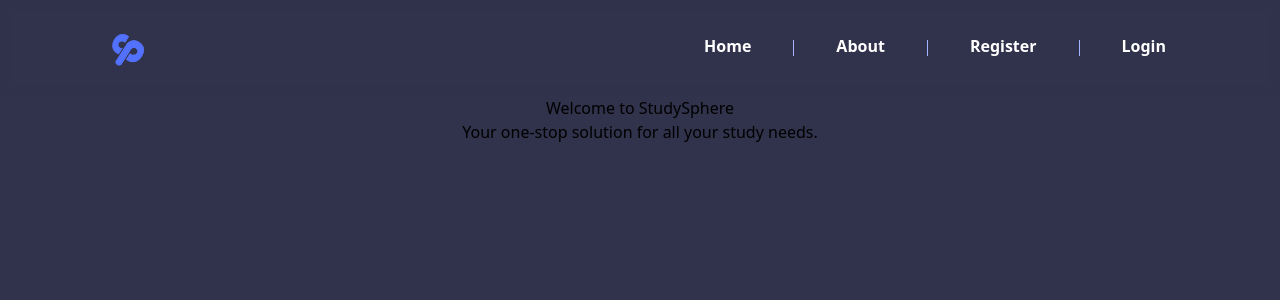
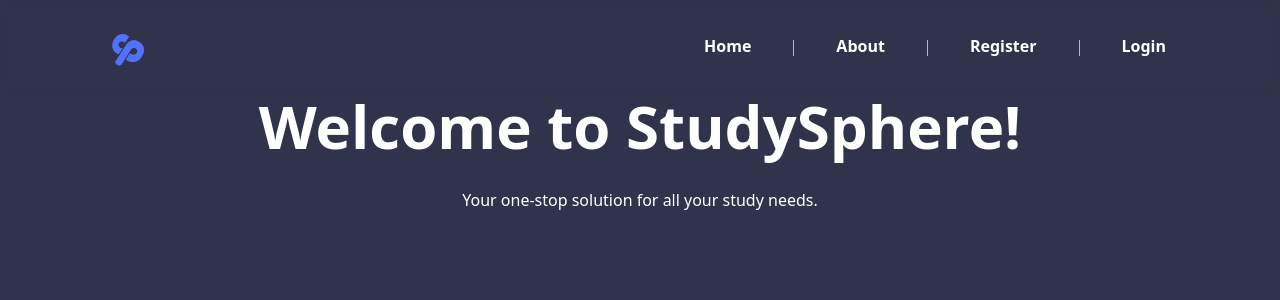
Before and after one commit to devilsown1410/StudySphere, a React (Vite) app in the folder frontend/: page / in a window 1280 px wide. Shown: the top 300 px of the page. Built offline with nearby package versions, Linux system fonts and the light colour scheme; no server answers.

Commit message:
`updated App.jsx to remove Layout component, updated Dashboard.jsx to include Header component, and updated Home.jsx to include header and text styling`

```diff
--- a/frontend/package.json
+++ b/frontend/package.json
@@ -18,6 +18,7 @@
     "postcss": "^8.5.1",
     "react": "^18.3.1",
     "react-dom": "^18.3.1",
+    "react-icons": "^5.4.0",
     "react-router-dom": "^7.1.5",
     "tailwindcss": "^3.4.17"
   },
--- a/frontend/src/App.css
+++ b/frontend/src/App.css
@@ -2,7 +2,7 @@
   width: 100vw;
   height: 100vh;
   margin: 0 auto;
-  padding: 2rem;
+  /* padding: 2rem; */
   text-align: center;
   background-color: rgb(49, 50, 75);
 }
--- a/frontend/src/App.jsx
+++ b/frontend/src/App.jsx
@@ -35,9 +35,7 @@ function App() {
             />
             <Route path="/dashboard"
               element={
-                <Layout>
-                  <Dashboard />
-                </Layout>
+                <Dashboard />
               }
             />
             <Route path="/register"
--- a/frontend/src/components/Dashboard/Dashboard.jsx
+++ b/frontend/src/components/Dashboard/Dashboard.jsx
@@ -1,7 +1,8 @@
-import React from 'react'
-import { useAuth } from '../../contexts/authContext'
-import { doSignOut } from '../../firebase/auth'
-import { useNavigate } from 'react-router-dom'
+import React from 'react';
+import { useAuth } from '../../contexts/authContext';
+import { doSignOut } from '../../firebase/auth';
+import { useNavigate } from 'react-router-dom';
+import Header from './Header';
 
 function Dashboard() {
     const { currentUser } = useAuth()
@@ -17,11 +18,17 @@ function Dashboard() {
     }
 
     return (
-        <div className='relative mt-[4rem]'>
-            <h1>Dashboard</h1>
-            <p>Welcome, {currentUser.email}</p>
-            <button onClick={handleSignOut}>Sign Out</button>
+        <div className='relative min-w-screen m-0 p-0'>
+            <Header/>
+            <div>
+                <div className='relative mt-[4rem]'>
+                    <h1>Dashboard</h1>
+                    <p>Welcome, {currentUser.email}</p>
+                    <button onClick={handleSignOut}>Sign Out</button>
+                </div>
+            </div>
         </div>
+
     )
 }
 
--- /dev/null
+++ b/frontend/src/components/Dashboard/Header.jsx
@@ -0,0 +1,32 @@
+// src/Components/Navbar.js
+import React from 'react';
+import { Link } from 'react-router-dom';
+import Logo from "./../../imgs/logo.png";
+import { motion } from "framer-motion";
+import { FaHome, FaSignOutAlt } from 'react-icons/fa';
+
+const Header = () => {
+  return (
+    <nav className="flex justify-between max-h-[5rem] min-w-screen bg-opacity-70 backdrop-blur-sm items-center p-4 py-8">
+        <Link to="/">
+            <motion.img
+            src={Logo}
+            className="h-16 cursor-pointer md:px-20"
+            alt="StudySphere Logo"
+            />
+        </Link>
+        <div className="flex space-x-4 pr-16">
+            <Link to="/" className="flex items-center space-x-1 text-indigo-200 hover:text-sky-200">
+            <FaHome />
+            <span>Home</span>
+            </Link>
+            <Link to="/logout" className="flex items-center space-x-1 text-indigo-200 hover:text-sky-200">
+            <FaSignOutAlt />
+            <span>Logout</span>
+            </Link>
+        </div>
+    </nav>
+  );
+};
+
+export default Header;
--- a/frontend/src/components/home/Home.jsx
+++ b/frontend/src/components/home/Home.jsx
@@ -4,9 +4,9 @@ import NavBar from '../navbar/NavBar'
 
 function Home() {
     return (
-        <div className='relative mt-[4rem]'>
-            <h1>Welcome to StudySphere</h1>
-            <p>Your one-stop solution for all your study needs.</p>
+        <div className='relative pt-[4rem]'>
+            <h1 className='text-white text-6xl font-bold pt-8'>Welcome to StudySphere!</h1>
+            <p className='text-white font-xl pt-8'>Your one-stop solution for all your study needs.</p>
         </div>
     )
 }
```
Also changed, not shown: 1 other file (tests, documents, lock files or other folders).
